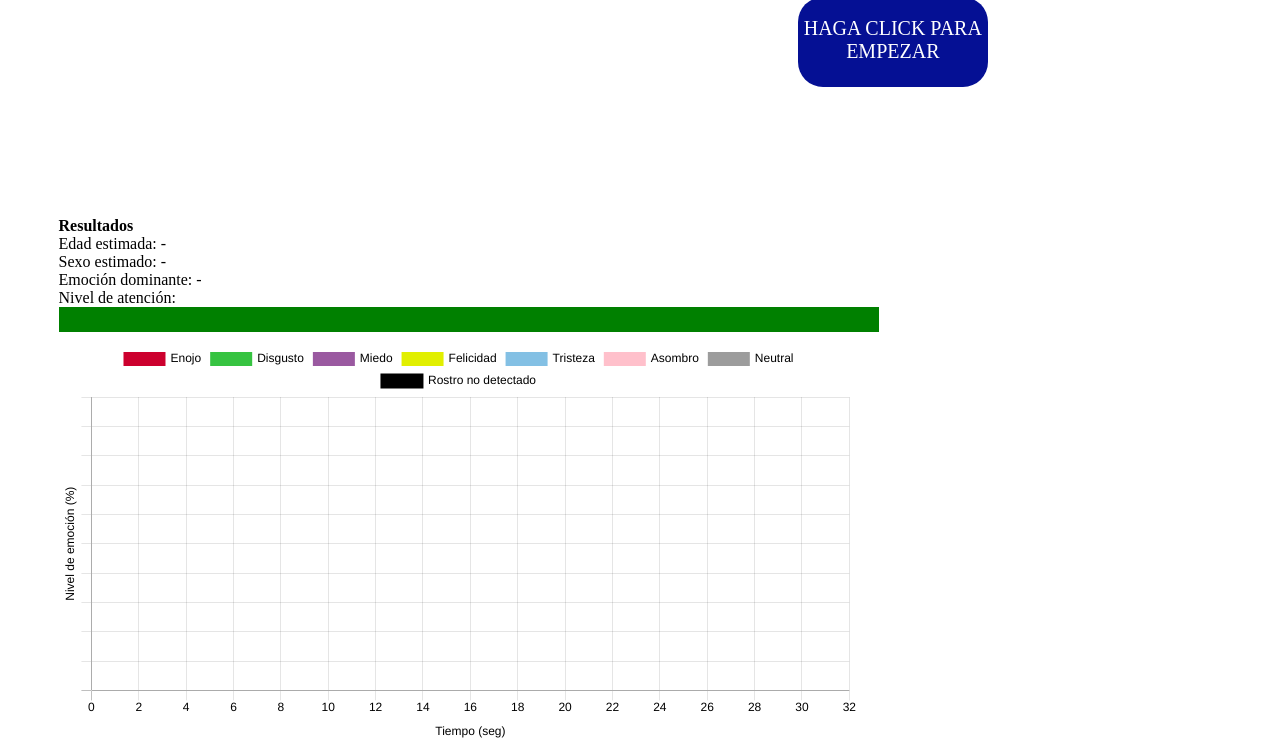
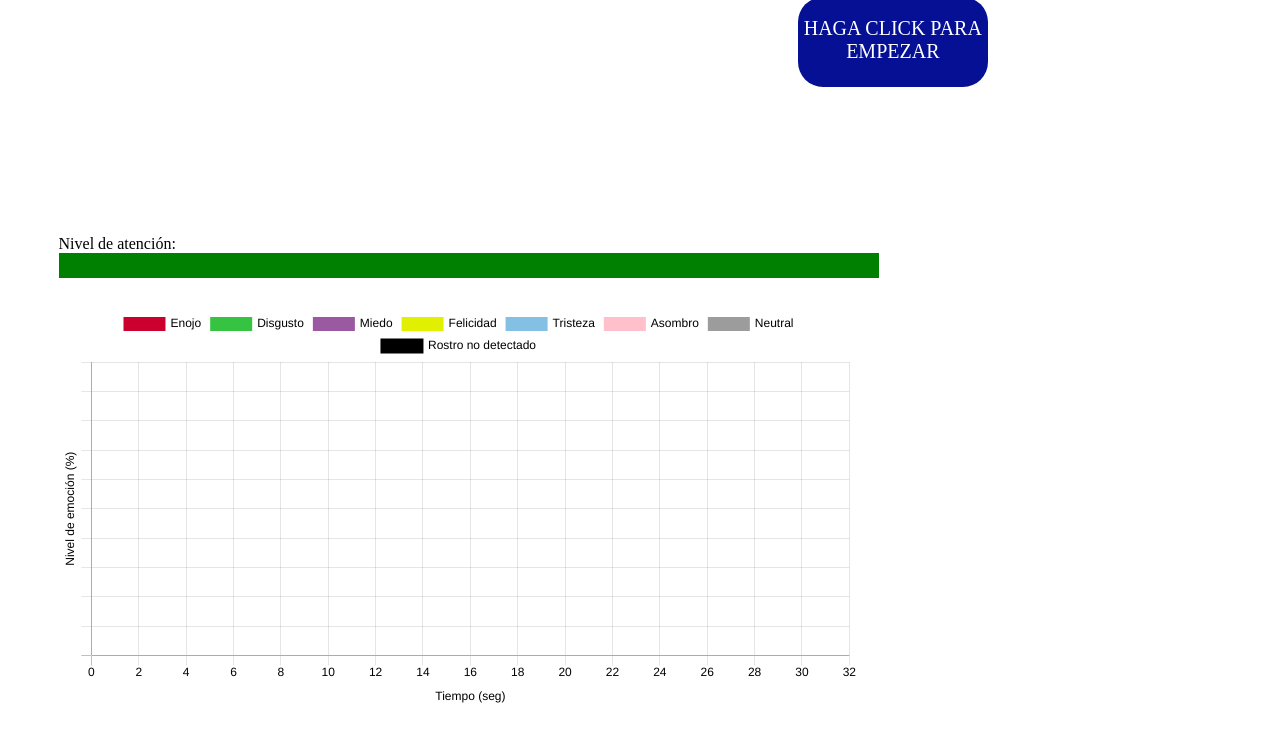
Before and after one commit to Carrr105/morphcast_0, a plain HTML site: page index.html in a window 1280 px wide. Shown: the part 230-973 px from the top of the page. After the commit the page ends 938 px from the top, so only its background shows below. Drawn offline with nearby package versions, Linux system fonts and the light colour scheme; a script that the page names is missing.

Commit message:
Titulo y niveles de atencion

```diff
--- a/index.html
+++ b/index.html
@@ -2,7 +2,7 @@
 <html lang="en">
 <head>
     <meta charset="UTF-8">
-    <title>MorphCast SDK - Demo with graphical elements</title>
+    <title>Demo Análisis de emociones con IA</title>
     <style>
 
 #videoElement {
@@ -52,7 +52,7 @@
       pointer-events: none;
       display: flex;
       justify-content: center;
-      padding-top: 2%;
+      padding-top: 5%;
   }
 
   .charts {
@@ -79,7 +79,7 @@
 
   .atencion {
     padding-left: 8%;
-    padding-top: 2%;
+    padding-top: 5%;
 
   }
   .mostla{
@@ -94,6 +94,9 @@
     padding-top: 2%;
   }
   #imagen{
+    display: none;
+  }
+  .hide{
     display: none;
   }
 
@@ -122,11 +125,13 @@
   <video autoplay="true" id="videoElement">
   </video>
 </div>
-<div class="atencion">
+<div class="hide">
 <div><b>Resultados</b></div>
 <div id="age">Edad estimada: -</div>
 <div id="gender">Sexo estimado: -</div>
 <div id="emotion">Emoción dominante: -</div>
+</div>
+<div class="atencion">
 <span>Nivel de atención:</span>
 <div id="myProgress">
     <div id="myBar"></div>
```
